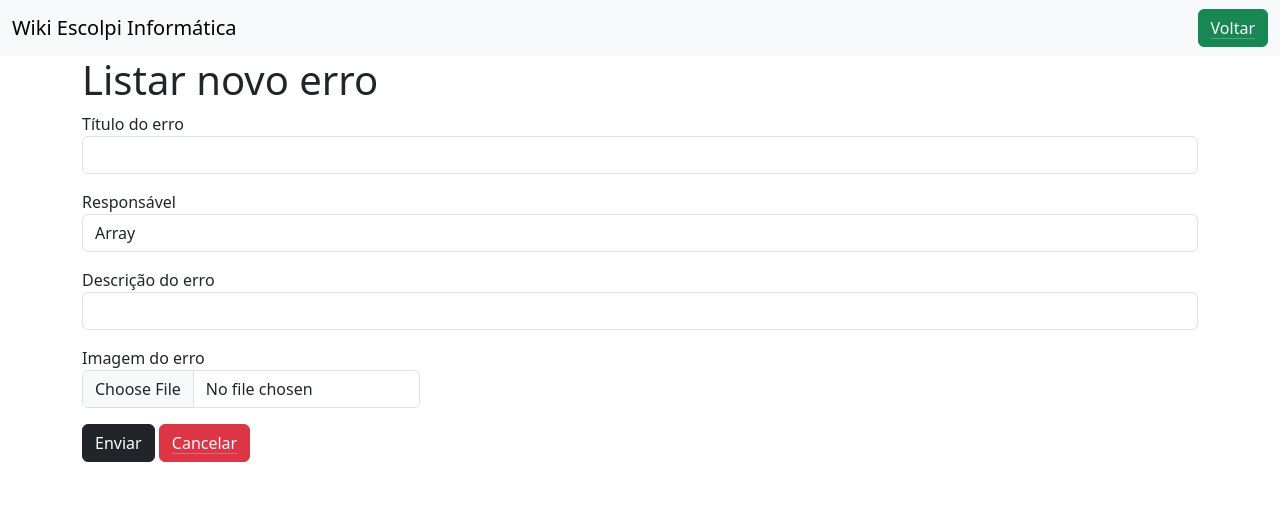
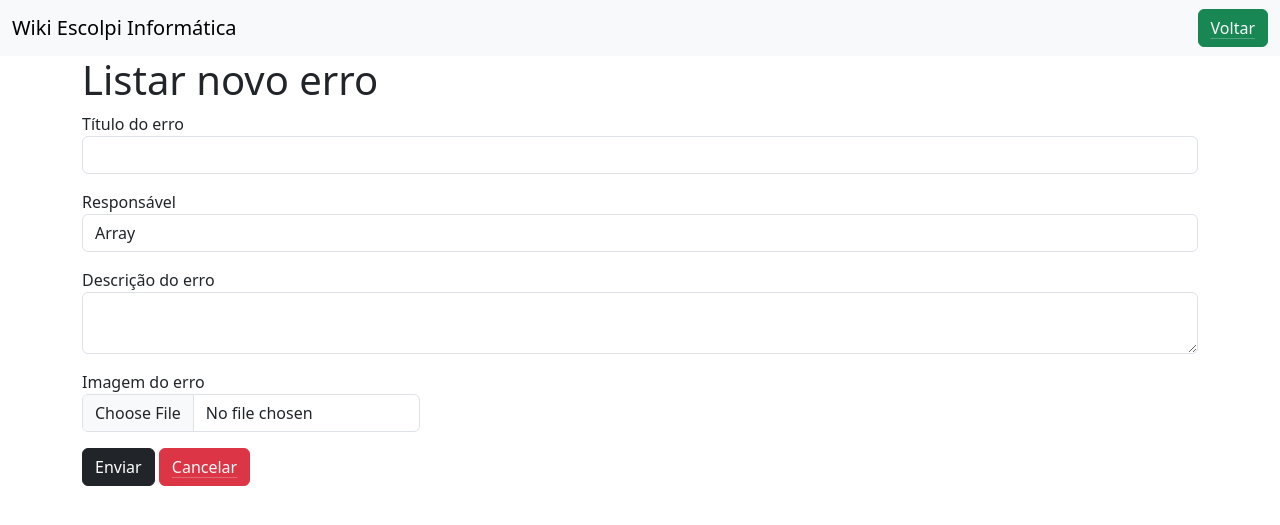
Before and after one commit to obelucca/wiki_escolpi, a PHP site: page /front/criarregistro.php in a window 1280 px wide. Shown: the top 525 px of the page. Run offline with PHP 8.4, Linux system fonts and the light colour scheme; the visitor is signed in with stand-in values (Sample User, id 1).

Commit message:
atualização inputs

```diff
--- a/front/criarregistro.php
+++ b/front/criarregistro.php
@@ -39,8 +39,8 @@
                 </div>
                 <div class="mb-3">
                     <label> Descrição do erro </label>
-                        <input type="text" name="descricao"
-                        class="form-control" required>
+                    <class="input-group" name="descricao">
+                    <textarea class="form-control" aria-label="With textarea" name='descricao'></textarea>
 
                 </div>
                 <div class="mb-3">
```
Also changed, not shown: front/atualiza.php (+6 -3 lines), Public/imagens/6502000dc4e86-Group 31.png (added), Public/imagens/6502002dc6428-Group 31.png (added), Public/imagens/6502004a7a51d-Group 31.png (added).
